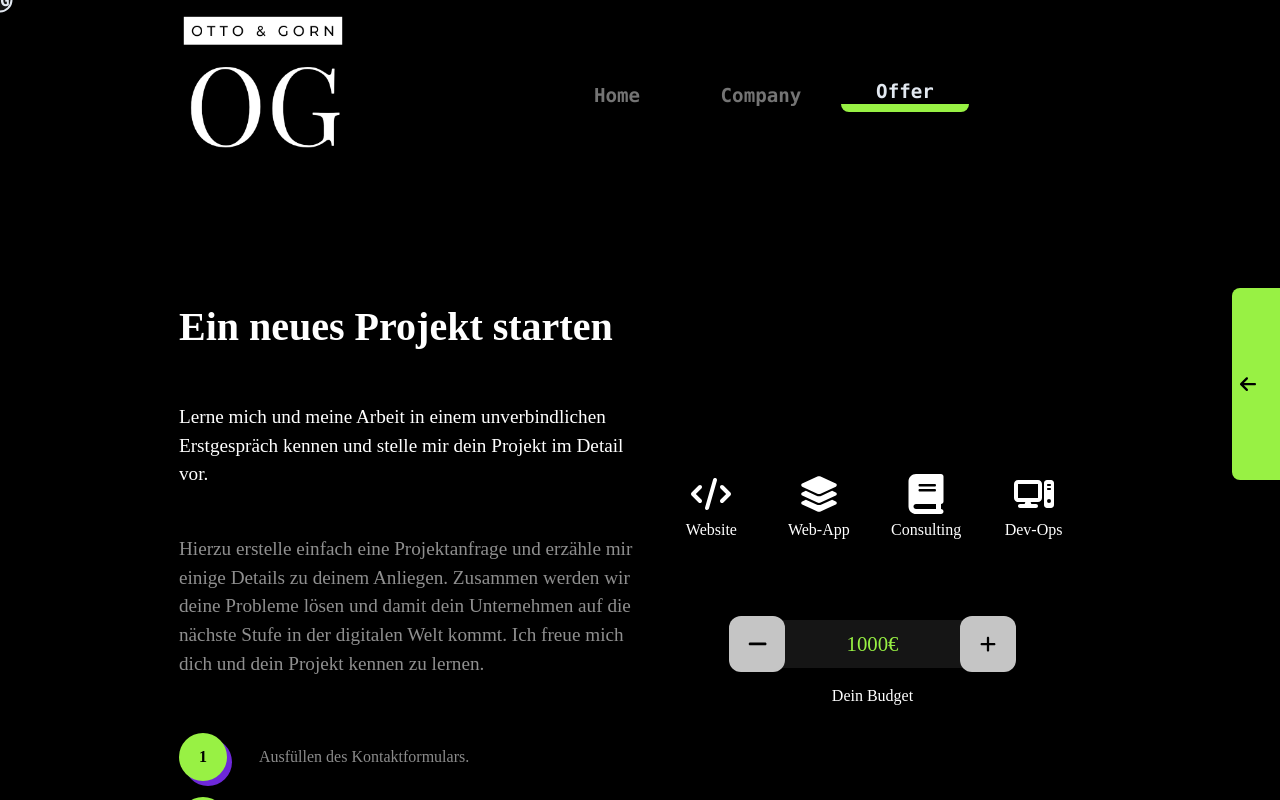
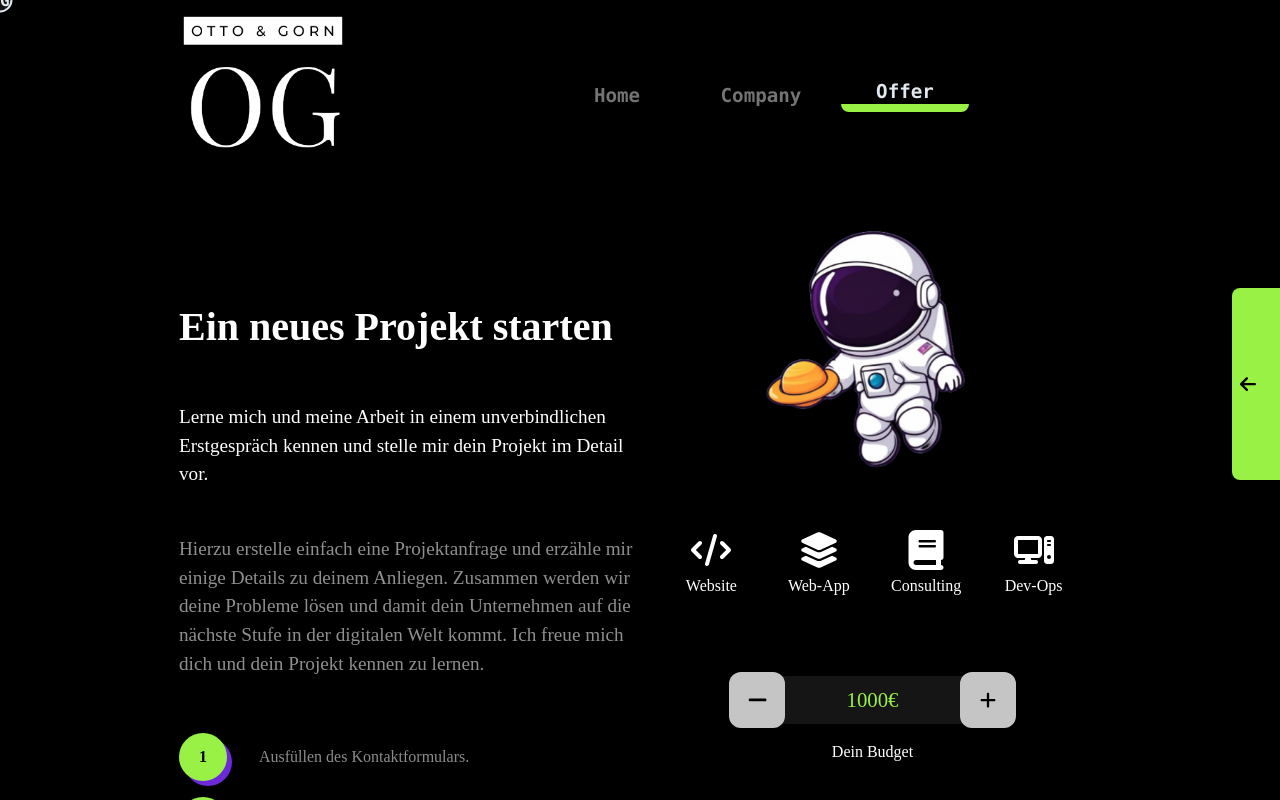
Before and after one commit to OGWebdesign/CompanyPage, a React (Vite) app: page / in a window 1280 px wide. Both pictures are taken after a click on the element "Offer". Shown: the top 800 px of the page. Built offline with nearby package versions, Linux system fonts and the light colour scheme; a web font is replaced by a local one.

Commit message:
floatAnimation

```diff
--- a/src/components/OfferSite/index.tsx
+++ b/src/components/OfferSite/index.tsx
@@ -52,10 +52,10 @@ export const OfferSite = () => {
             </div>
           </div>
         </div>
-      <div className="w-full laptop:h-[50rem] laptop:m-0 mobile:mt-[5rem] flex items-center">
+        <div className="w-full laptop:h-[50rem] laptop:m-0 mobile:mt-[5rem] flex items-center flex-col">
+          <img className="h-[20rem] animate-float" src="graphics\astro.png" alt="" />
           <PriceCalculator />
         </div>
-
       </div>
       <div className="mt-[5rem]">
         <ContactForm />
--- a/tailwind.config.js
+++ b/tailwind.config.js
@@ -31,6 +31,7 @@ export default {
         fadeIn: 'fadeIn 300ms ease-in forwards',
         fadeOut: 'fadeOut 300ms ease-in forwards',
         progressInit: 'progressInit 1s ease-in forwards',
+        float: 'float 3s ease-in-out infinite',
       },
       keyframes: {
         ownpulse:{
@@ -54,6 +55,10 @@ export default {
           '0%':{width:'0rem'},
           '100%':{width:'5rem'}
         },
+        float: {
+          '0%, 100%': { transform: 'translateY(0)' },
+          '50%': { transform: 'translateY(-10px)' },
+        },
       },
       backgroundImage: {
         "nils": "url('nils.png')",
```
Also changed, not shown: src/components/PriceCalculator/index.tsx (+0 -8 lines), public/graphics/astro.png (added). Lines whose indentation alone changed are shown as unchanged.
